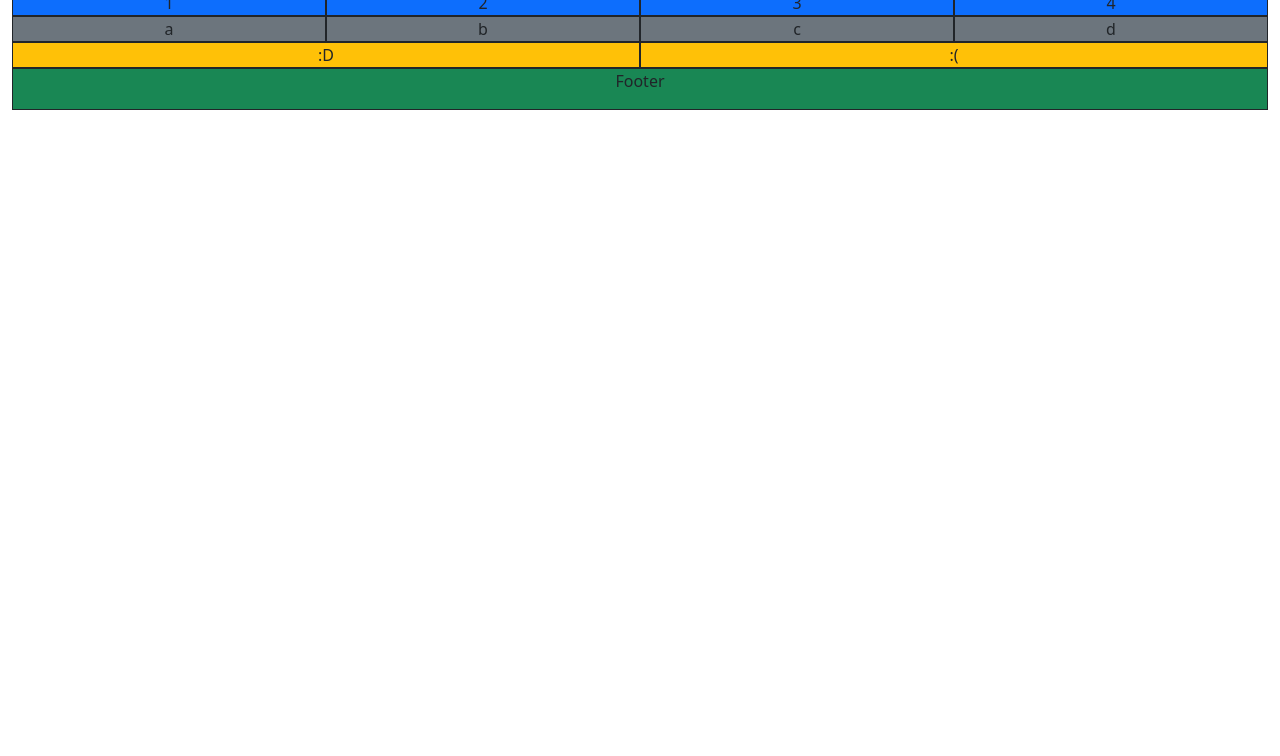
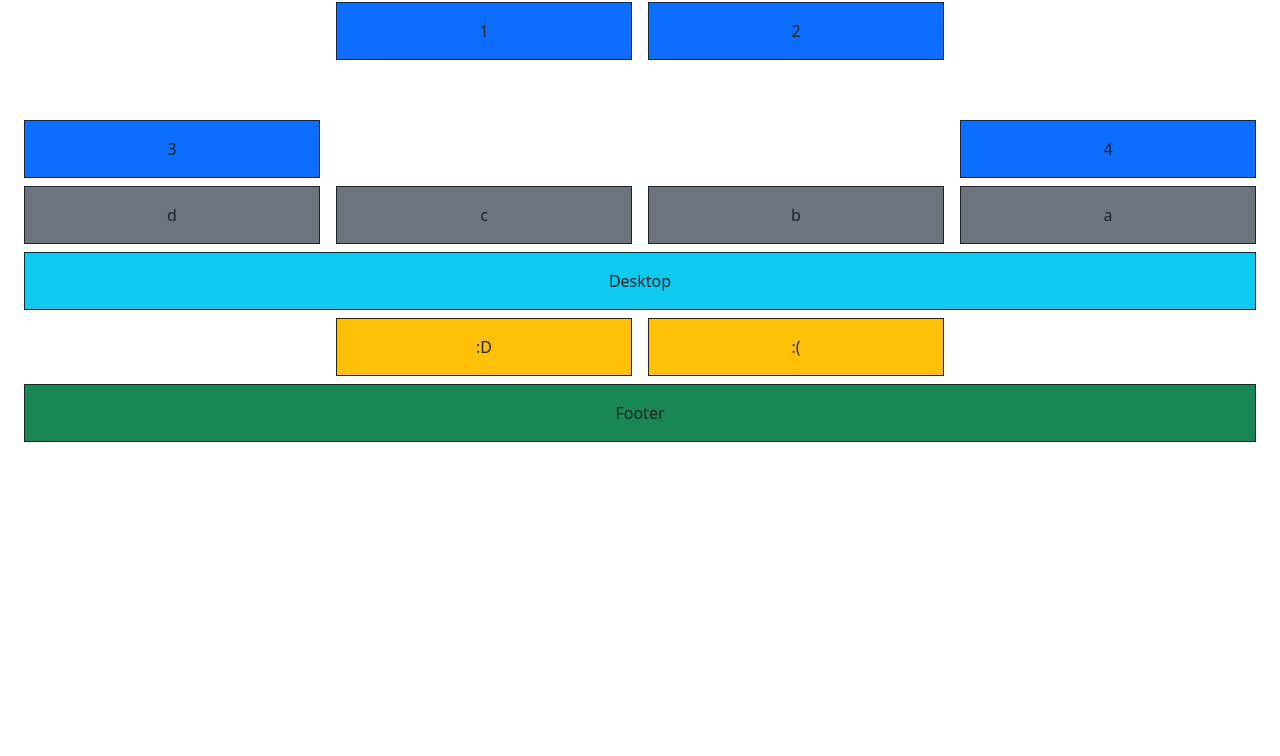
Before and after one commit to AlieNeon/EnfocatJavaBootcamp, a plain HTML site: page bootstrap/Ejercicio10/index.html in a window 1280 px wide. Shown: the part 92-848 px from the top of the page. Drawn offline with nearby package versions, Linux system fonts and the light colour scheme.

Commit message:
ej 10 responsive order y display

```diff
--- a/bootstrap/Ejercicio10/index.html
+++ b/bootstrap/Ejercicio10/index.html
@@ -1,7 +1,7 @@
 <!DOCTYPE html>
 <html lang="en">
   <head>
-    <title>Order, Offset y Display</title>
+    <title>Order y display</title>
     <meta charset="utf-8" />
     <meta
       name="viewport"
@@ -19,26 +19,82 @@
       crossorigin="anonymous"></script>
   </head>
   <body>
-    <div class="container-flex vh-100 m-4 text-center gap-3">
-      <header class="row bg-success border border-dark"><h1>Header</h1></header>
-      <div class="row">
-        <div class="col bg-primary border border-dark">1</div>
-        <div class="col bg-primary border border-dark">2</div>
-        <div class="col bg-primary border border-dark">3</div>
-        <div class="col bg-primary border border-dark">4</div>
+    <div class="container-flex vh-100 m-4 text-center">
+      <header class="row g-3 py-1">
+        <div class="col">
+          <div class="py-3 bg-success border border-dark">Header</div>
+        </div>
+      </header>
+      <div class="row row-cols-2 row-cols-sm-4 d-none d-md-flex h-25 g-3 py-1">
+        <div class="col col-md-3">
+          <div class="py-3 bg-primary border border-dark">1</div>
+        </div>
+        <div class="col col-md-3">
+          <div class="py-3 bg-primary border border-dark">2</div>
+        </div>
+        <div class="col col-md-3 align-self-md-end order-md-first">
+          <div class="py-3 bg-primary border border-dark">3</div>
+        </div>
+        <div class="col col-md-3 align-self-md-end">
+          <div class="py-3 bg-primary border border-dark">4</div>
+        </div>
       </div>
-      <div class="row bg-info d-none d-sm-block d-md-none border border-dark">Tablet</div>
-      <div class="row">
-        <div class="col bg-secondary border border-dark">a</div>
-        <div class="col bg-secondary border border-dark">b</div>
-        <div class="col bg-secondary border border-dark">c</div>
-        <div class="col bg-secondary border border-dark">d</div>
+      <div class="row row-cols-2 row-cols-sm-4 d-flex d-md-none g-3 py-1">
+        <div class="col col-md-3">
+          <div class="py-3 bg-primary border border-dark">1</div>
+        </div>
+        <div class="col col-md-3">
+          <div class="py-3 bg-primary border border-dark">2</div>
+        </div>
+        <div class="col col-md-3 align-self-md-end order-md-first">
+          <div class="py-3 bg-primary border border-dark">3</div>
+        </div>
+        <div class="col col-md-3 align-self-md-end">
+          <div class="py-3 bg-primary border border-dark">4</div>
+        </div>
       </div>
-      <div class="row">
-        <div class="col bg-warning border border-dark">:D</div>
-        <div class="col bg-warning border border-dark">:(</div>
+      <div class="row g-3 py-1 d-none d-sm-block d-md-none">
+        <div class="col">
+          <div class="py-3 bg-info border border-dark">Tablet</div>
+        </div>
       </div>
-      <footer class="row bg-success border border-dark"><p>Footer</p></footer>
+      <div class="row row-cols-2 row-cols-sm-4 g-3 py-1">
+        <div class="col order-md-4">
+          <div class="py-3 bg-secondary border border-dark">a</div>
+        </div>
+        <div class="col order-md-3">
+          <div class="py-3 bg-secondary border border-dark">b</div>
+        </div>
+        <div class="col order-md-2">
+          <div class="py-3 bg-secondary border border-dark">c</div>
+        </div>
+        <div class="col order-md-1">
+          <div class="py-3 bg-secondary border border-dark">d</div>
+        </div>
+      </div>
+      <div class="row g-3 py-1 d-none d-md-block">
+        <div class="col">
+          <div class="py-3 bg-info border border-dark">Desktop</div>
+        </div>
+      </div>
+      <div class="row g-3 py-1 d-block d-sm-none">
+        <div class="col">
+          <div class="py-3 bg-info border border-dark">Mobile</div>
+        </div>
+      </div>
+      <div class="row g-3 py-1 justify-content-center">
+        <div class="col col-md-3">
+          <div class="py-3 bg-warning border border-dark">:D</div>
+        </div>
+        <div class="col col-md-3 d-none d-sm-block">
+          <div class="py-3 bg-warning border border-dark">:(</div>
+        </div>
+      </div>
+      <footer class="row g-3 py-1 d-none d-sm-block">
+        <div class="col">
+          <div class="py-3 bg-success border border-dark">Footer</div>
+        </div>
+      </footer>
     </div>
   </body>
 </html>
```
Also changed, not shown: bootstrap/index.md (+9 -9 lines).
